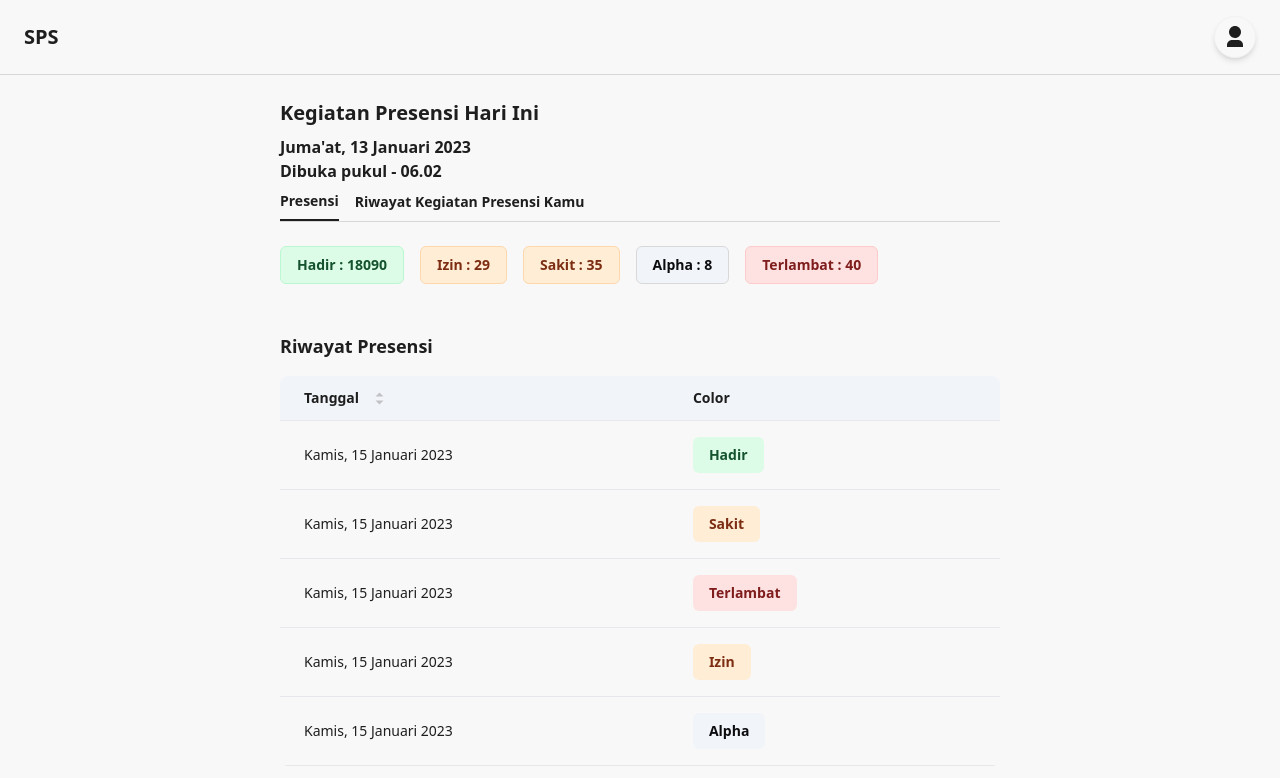
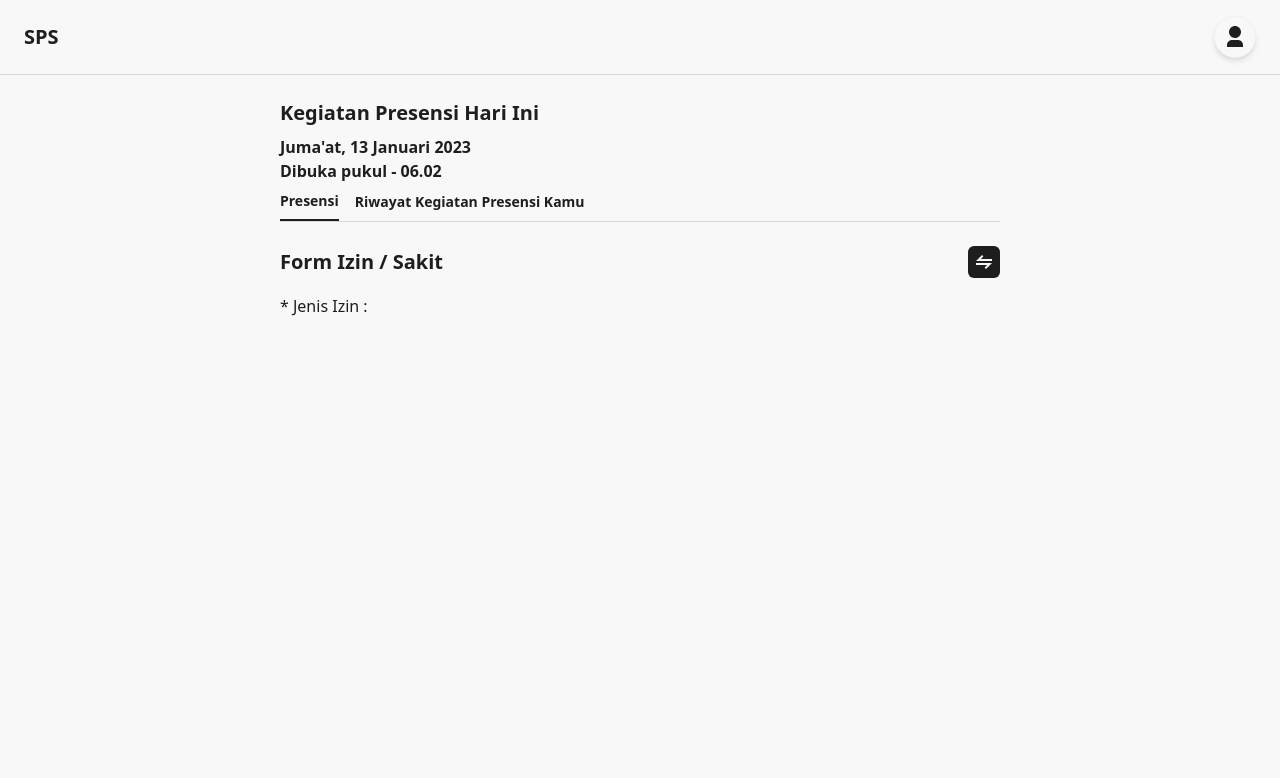
Before and after one commit to Gure-san/sps, a React (Vite) app: page / in a window 1280 px wide. Shown: the top 778 px of the page. Built offline with nearby package versions, Linux system fonts and the light colour scheme.

Commit message:
feat: Membuat Halaman Info Akun #6
Halaman Info Akun udah gua selesain semua, ini gua baru nyoba2 pake router, sisa nya tinggal component select (buat halaman form izin), pagination, sama map doang

```diff
--- a/src/components/App.tsx
+++ b/src/components/App.tsx
@@ -1,12 +1,14 @@
 import React from 'react';
 import Login from '../views/Login';
 import Home from '../views/Home';
+import User from '../views/User';
 
 export default function App() {
   return (
     <React.Fragment>
       {/* <Login/> */}
       <Home/>
+      {/* <User/> */}
     </React.Fragment>
   );
 }
--- a/src/components/Wrapper/Wrapper.tsx
+++ b/src/components/Wrapper/Wrapper.tsx
@@ -1,9 +1,9 @@
 import React, { FC } from 'react'
-import { WrapperType } from '../../types/wrapperType'
+import { WrapperPropType } from '../../types/wrapperType'
 
 
 
-export function Wrapper(props: WrapperType) {
+export function Wrapper(props: WrapperPropType) {
   return (
     <div className={props.className}>
       {props.children}
--- a/src/main.tsx
+++ b/src/main.tsx
@@ -1,6 +1,11 @@
-import React from 'react'
-import ReactDOM from 'react-dom/client'
-import App from './components/App'
-import './index.css'
+import React from 'react';
+import ReactDOM from 'react-dom/client';
+import App from './components/App';
+import { BrowserRouter } from 'react-router-dom';
+import './index.css';
 
-ReactDOM.createRoot(document.getElementById('root') as HTMLElement).render(<App />)
+ReactDOM.createRoot(document.getElementById('root') as HTMLElement).render(
+  <BrowserRouter>
+    <App />
+  </BrowserRouter>
+);
--- /dev/null
+++ b/src/routes/Routes.tsx
@@ -0,0 +1,25 @@
+import React from 'react';
+import { useRoutes } from 'react-router';
+import Home from '../views/Home';
+import Login from '../views/Login';
+import User from '../views/User';
+
+const RoutesElement = useRoutes([
+  {
+    path: '/',
+    element: <Home />,
+    children: [
+      {
+        path:
+      }
+    ]
+  },
+  {
+    path: 'login',
+    element: <Login/>
+  },
+  {
+    path: 'user',
+    element: <User/>
+  }
+]);
--- /dev/null
+++ b/src/views/AttendaceForm.tsx
@@ -0,0 +1,7 @@
+import React from 'react'
+
+export default function AttendaceForm() {
+  return (
+    <div>AttendaceForm</div>
+  )
+}
--- /dev/null
+++ b/src/views/AttendanceHistory.tsx
@@ -0,0 +1,104 @@
+import React from 'react';
+import { Label } from '../components/Label';
+import { labelType } from '../types/labelType';
+import sort from '../assets/sort.svg';
+
+export default function AttendanceHistory() {
+  return (
+    <div>
+      {/* Label group */}
+      <div className="w-full overflow-auto scrollbar-thin scrollbar-thumb-rounded-md scrollbar-thumb-slate-100 pb-6 mb-6">
+        <div className="flex min-w-max">
+          <Label group={labelType.PRESENT}>Hadir : 18090</Label>
+
+          <Label group={labelType.PERMISSION}>Izin : 29</Label>
+
+          <Label group={labelType.PERMISSION}>Sakit : 35</Label>
+
+          <Label group={labelType.ABSENT}>Alpha : 8</Label>
+
+          <Label group={labelType.LATE}>Terlambat : 40</Label>
+        </div>
+      </div>
+
+      {/* Tabel */}
+      <div>
+        <h2 className="mb-4 font-bold text-lg">Riwayat Presensi</h2>
+
+        <div className="relative overflow-x-auto sm:rounded-lg">
+          <table className="w-full text-sm text-left ">
+            <thead className="text-sm capitalize bg-slate-100">
+              <tr className="border-b">
+                <th scope="col" className="px-6 py-3">
+                  <div className="flex items-center">
+                    Tanggal
+                    <button className="ml-4">
+                      <img src={sort} />
+                    </button>
+                  </div>
+                </th>
+                <th scope="col" className="px-6 py-3">
+                  Status
+                </th>
+              </tr>
+            </thead>
+            <tbody>
+              <tr className="bg-white border-b">
+                <td scope="row" className="px-6 py-4 whitespace-nowrap">
+                  Kamis, 15 Januari 2023
+                </td>
+                <td className="px-6 py-4">
+                  <Label group={labelType.PRESENT} noBorder={true}>
+                    Hadir
+                  </Label>
+                </td>
+              </tr>
+              <tr className="bg-white border-b">
+                <td scope="row" className="px-6 py-4 whitespace-nowrap">
+                  Kamis, 15 Januari 2023
+                </td>
+                <td className="px-6 py-4">
+                  <Label group={labelType.PERMISSION} noBorder={true}>
+                    Sakit
+                  </Label>
+                </td>
+              </tr>
+              <tr className="bg-white border-b">
+                <td scope="row" className="px-6 py-4 whitespace-nowrap">
+                  Kamis, 15 Januari 2023
+                </td>
+                <td className="px-6 py-4">
+                  <Label group={labelType.LATE} noBorder={true}>
+                    Terlambat
+                  </Label>
+                </td>
+              </tr>
+              <tr className="bg-white border-b">
+                <td scope="row" className="px-6 py-4 whitespace-nowrap">
+                  Kamis, 15 Januari 2023
+                </td>
+                <td className="px-6 py-4">
+                  <Label group={labelType.PERMISSION} noBorder={true}>
+                    Izin
+                  </Label>
+                </td>
+              </tr>
+              <tr className="bg-white border-b">
+                <td scope="row" className="px-6 py-4 whitespace-nowrap">
+                  Kamis, 15 Januari 2023
+                </td>
+                <td className="px-6 py-4">
+                  <Label group={labelType.ABSENT} noBorder={true}>
+                    Alpha
+                  </Label>
+                </td>
+              </tr>
+            </tbody>
+          </table>
+        </div>
+
+        {/* <Pagination /> */}
+      </div>
+    </div>
+  );
+}
--- a/src/views/Home.tsx
+++ b/src/views/Home.tsx
@@ -1,17 +1,14 @@
 import React from 'react';
+import AttendanceHistory from './AttendanceHistory';
 import { Header } from '../components/Header';
 import { Tabs } from '../components/Tabs';
 import { Wrapper } from '../components/Wrapper';
 import { Notification } from '../components/Notification';
 import { SkeletonMap } from '../components/Skeleton';
-import { Label } from '../components/Label';
-import { Pagination } from '../components/Pagination';
-import { labelType } from '../types/labelType';
 import { DeviceSizeHeaderComponent } from '../types/headerTyped';
 import { HomeFormSectionPropType, formType } from '../types/homeFormSectionType';
 import { notificationType } from '../types/notificationType';
 import swapIcon from '../assets/swap.svg';
-import sort from '../assets/sort.svg';
 
 // Info & Tab Navigation
 function HomeHeadSection() {
@@ -83,107 +80,6 @@ function HomeFormSection({ type }: HomeFormSectionPropType) {
   }
 }
 
-// Precense History Components
-function HomePrecenseHistorySection() {
-  return (
-    <div>
-      {/* Label group */}
-      <div className="w-full overflow-auto scrollbar-thin scrollbar-thumb-rounded-md scrollbar-thumb-gray-200 pb-6 mb-6">
-        <div className="flex min-w-max">
-          <Label group={labelType.PRESENT}>Hadir : 18090</Label>
-
-          <Label group={labelType.PERMISSION}>Izin : 29</Label>
-
-          <Label group={labelType.PERMISSION}>Sakit : 35</Label>
-
-          <Label group={labelType.ABSENT}>Alpha : 8</Label>
-
-          <Label group={labelType.LATE}>Terlambat : 40</Label>
-        </div>
-      </div>
-
-      {/* Tabel */}
-      <div>
-        <h2 className="mb-4 font-bold text-lg">Riwayat Presensi</h2>
-
-        <div className="relative overflow-x-auto sm:rounded-lg">
-          <table className="w-full text-sm text-left ">
-            <thead className="text-sm capitalize bg-slate-100">
-              <tr className="border-b">
-                <th scope="col" className="px-6 py-3">
-                  <div className="flex items-center">
-                    Tanggal
-                    <button className="ml-4">
-                      <img src={sort} />
-                    </button>
-                  </div>
-                </th>
-                <th scope="col" className="px-6 py-3">
-                  Color
-                </th>
-              </tr>
-            </thead>
-            <tbody>
-              <tr className="bg-white border-b">
-                <td scope="row" className="px-6 py-4 whitespace-nowrap">
-                  Kamis, 15 Januari 2023
-                </td>
-                <td className="px-6 py-4">
-                  <Label group={labelType.PRESENT} noBorder={true}>
-                    Hadir
-                  </Label>
-                </td>
-              </tr>
-              <tr className="bg-white border-b">
-                <td scope="row" className="px-6 py-4 whitespace-nowrap">
-                  Kamis, 15 Januari 2023
-                </td>
-                <td className="px-6 py-4">
-                  <Label group={labelType.PERMISSION} noBorder={true}>
-                    Sakit
-                  </Label>
-                </td>
-              </tr>
-              <tr className="bg-white border-b">
-                <td scope="row" className="px-6 py-4 whitespace-nowrap">
-                  Kamis, 15 Januari 2023
-                </td>
-                <td className="px-6 py-4">
-                  <Label group={labelType.LATE} noBorder={true}>
-                    Terlambat
-                  </Label>
-                </td>
-              </tr>
-              <tr className="bg-white border-b">
-                <td scope="row" className="px-6 py-4 whitespace-nowrap">
-                  Kamis, 15 Januari 2023
-                </td>
-                <td className="px-6 py-4">
-                  <Label group={labelType.PERMISSION} noBorder={true}>
-                    Izin
-                  </Label>
-                </td>
-              </tr>
-              <tr className="bg-white border-b">
-                <td scope="row" className="px-6 py-4 whitespace-nowrap">
-                  Kamis, 15 Januari 2023
-                </td>
-                <td className="px-6 py-4">
-                  <Label group={labelType.ABSENT} noBorder={true}>
-                    Alpha
-                  </Label>
-                </td>
-              </tr>
-            </tbody>
-          </table>
-        </div>
-
-        {/* <Pagination /> */}
-      </div>
-    </div>
-  );
-}
-
 export default function Home() {
   return (
     <div>
@@ -191,8 +87,8 @@ export default function Home() {
 
       <Wrapper className="m-auto max-w-[768px] px-6 pb-6">
         <HomeHeadSection />
-        <HomePrecenseHistorySection />
-        {/* <HomeFormSection type={formType.PERMIT} /> */}
+        {/* <AttendanceHistory /> */}
+        <HomeFormSection type={formType.PERMIT} />
       </Wrapper>
     </div>
   );
--- /dev/null
+++ b/src/views/PermissionForm.tsx
@@ -0,0 +1,7 @@
+import React from 'react'
+
+export default function PermissionForm() {
+  return (
+    <div>PermissionForm</div>
+  )
+}
--- /dev/null
+++ b/src/views/User.tsx
@@ -0,0 +1,42 @@
+import React from 'react';
+import { Header } from '../components/Header';
+import { Wrapper } from '../components/Wrapper';
+import { DeviceSizeHeaderComponent } from '../types/headerTyped';
+
+export default function User() {
+  return (
+    <div>
+      <Header size={DeviceSizeHeaderComponent.MOBILE} />
+      <Wrapper className="m-auto max-w-[768px] px-6 pb-6">
+        <h1 className='font-bold text-xl'>Profil</h1>
+
+        <div className='my-6'>
+          {/* Name Section */}
+          <div className='mb-4'>
+            <h2 className='font-semibold text-lg mb-1'> Nama Lengkap : </h2>
+            <p> Abdul Aziz Rahmat Ibnu Fani</p>
+          </div>
+
+          {/* Class Section */}
+          <div className='mb-4'>
+            <h2 className='font-semibold text-lg mb-1'>Kelas dan No Absen : </h2>
+            <p>XII RPL A - 1</p>
+          </div>
+
+          {/* Phone Section */}
+          <div>
+            <h2 className='font-semibold text-lg mb-1'>No Telephone (Whatsapp)</h2>
+            <div className='flex'>
+              <p>081235918153</p>
+              <button className='ml-3 bg-black text-white text-xs font-semibold rounded-md px-4 py-1'>Edit</button>
+            </div>
+          </div>
+        </div>
+
+        <button className='bg-black text-white px-4 py-2 rounded-md text-sm font-semibold'>
+          Kembali
+        </button>
+      </Wrapper>
+    </div>
+  );
+}
```
